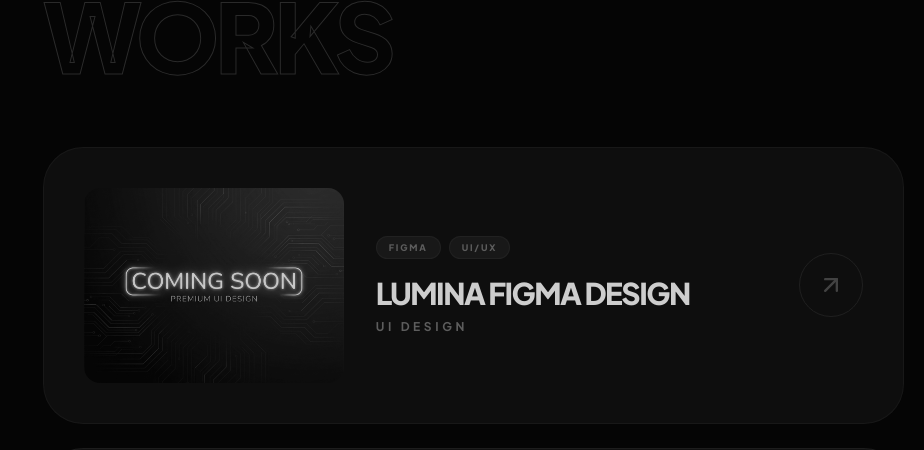
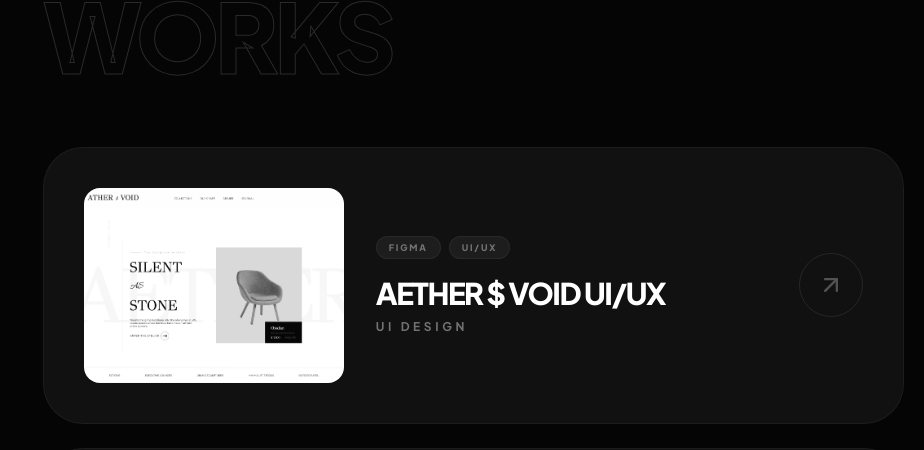
Before and after one commit to lead-with-data/view, a React (Vite) app: page / in a window 1280 px wide. Shown: the part 1554-2004 px from the top of the page, without its empty margins (356-1280 px from the left). Built offline with nearby package versions, Linux system fonts and the light colour scheme.

Commit message:
Update portfolio: Rename project to AETHER $ VOID, add Figma link, update tools list

```diff
--- a/components/Projects.tsx
+++ b/components/Projects.tsx
@@ -12,6 +12,7 @@
 import lumina1 from '../assets/Lumina_1.png';
 import lumina2 from '../assets/Lumina_2.png';
 import comingSoon from '../assets/coming_soon.png';
+import aether from '../assets/aether.png';
 
 export const Projects: React.FC = () => {
   const [selectedProject, setSelectedProject] = useState<any>(null);
@@ -19,13 +20,15 @@
   const designProjects = [
     {
       id: 'lumina-coming-soon',
-      title: 'LUMINA FIGMA Design',
+      title: 'AETHER $ VOID UI/UX',
       type: 'UI Design',
       tags: ['Figma', 'UI/UX'],
-      image: comingSoon,
-      images: [comingSoon],
-      description: 'Coming soon',
-      clickable: false
+      image: aether,
+      images: [aether],
+      displayImage: aether,
+      description: 'Lumina is hypothetical video generation platform for which i have created two graphics using gemini nano banana.',
+      clickable: true,
+      figmaLink: 'https://www.figma.com/design/Xhgi8iDu2aS6abnCd2Gu8y/aether---void?node-id=64-478&t=uBNpK98utjoQY4Rc-1'
     },
     {
       id: 'lumina-graphics',
--- a/components/ToolsGrid.tsx
+++ b/components/ToolsGrid.tsx
@@ -10,7 +10,7 @@
     { name: 'Machine Learning', category: 'PyTorch, Scikit-learn, Deep Learning (Toy GPT)', icon: Bot },
     { name: 'Generative AI', category: 'LangChain, LangGraph, Prompt Engineering (Renal Sense)', icon: BrainCircuit },
     { name: 'Cloud & Data', category: 'AWS, Snowflake, Google Cloud, Databases, Data Warehousing, Databricks (Familiar)', icon: Cloud },
-    { name: 'Tools', category: 'Git/GitHub, Docker, Jupyter Notebook, VS Code, PyCharm, Google Colab, Vercel (Used)', icon: Terminal },
+    { name: 'Tools', category: 'Git/GitHub, Docker, Jupyter Notebook, VS Code, PyCharm, Google Colab, Vercel, Gemini AI Studio, Claude, DeepSeek, OpenAI, Gemini, Codex, Cursor, Qwen AI Assistant (Used)', icon: Terminal },
     { name: 'Languages', category: 'Python, SQL, R, HTML/CSS (Used)', icon: Code2 },
     { name: 'Soft Skills', category: 'Collaboration & Communication, Analytical & Critical Thinking, Problem-Solving, Adaptability (Possess)', icon: Users },
   ];
```
Also changed, not shown: assets/aether.png (added).
